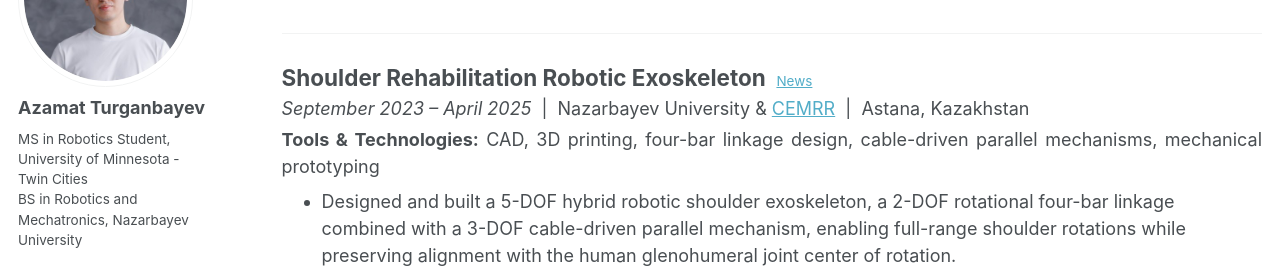
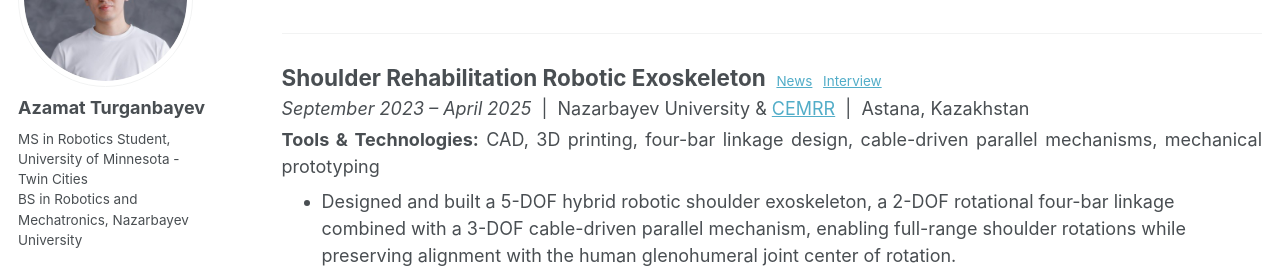
Before and after one commit to aturganbayev/aturganbayev-website-old, a Jekyll site: the page built from _pages/projects.md, in a window 1280 px wide and 900 px high, scrolled down 2560 px, cut to the strip 187-455 px from the top of the window. Built offline with Jekyll 4.4.1, drawn with Linux system fonts in a browser that asks for light colours; some web fonts are replaced; a script bundle is joined from its source files by our own code; library files that are not in the unit come from our copies.

Commit message:
added link to interview

```diff
--- a/_pages/projects.md
+++ b/_pages/projects.md
@@ -119,7 +119,7 @@ author_profile: true
 <hr style="margin: 30px 0;">
 
 <h2 id="exoskeleton" style="margin-top: 0; margin-bottom: 4px;">
-  Shoulder Rehabilitation Robotic Exoskeleton &nbsp;<a href="https://cemrr.nu.edu.kz/en/news/9" style="font-size: 0.6em; font-weight: normal;">News</a>
+  Shoulder Rehabilitation Robotic Exoskeleton &nbsp;<a href="https://cemrr.nu.edu.kz/en/news/9" style="font-size: 0.6em; font-weight: normal;">News</a> &nbsp;<a href="https://www.youtube.com/watch?v=BF6AlbPFsx4&t=535s" style="font-size: 0.6em; font-weight: normal;">Interview</a>
 </h2>
 <p style="margin-top: 0; margin-bottom: 4px;">
   <em>September 2023 – April 2025</em> &nbsp;|&nbsp; Nazarbayev University &amp; <a href="https://cemrr.nu.edu.kz/en">CEMRR</a> &nbsp;|&nbsp; Astana, Kazakhstan
```
Also changed, not shown: _pages/ru/projects.md (+1 -1 lines).
